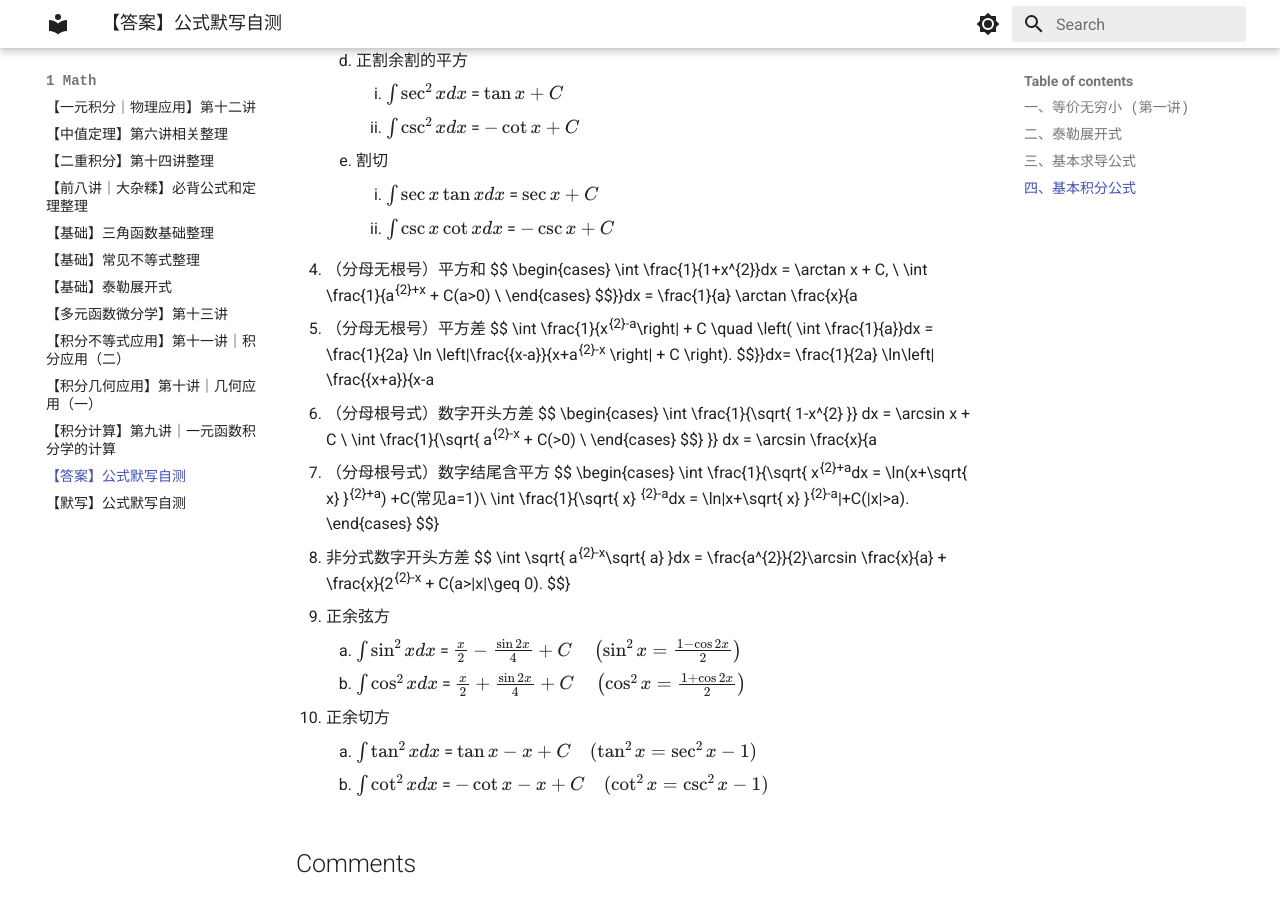
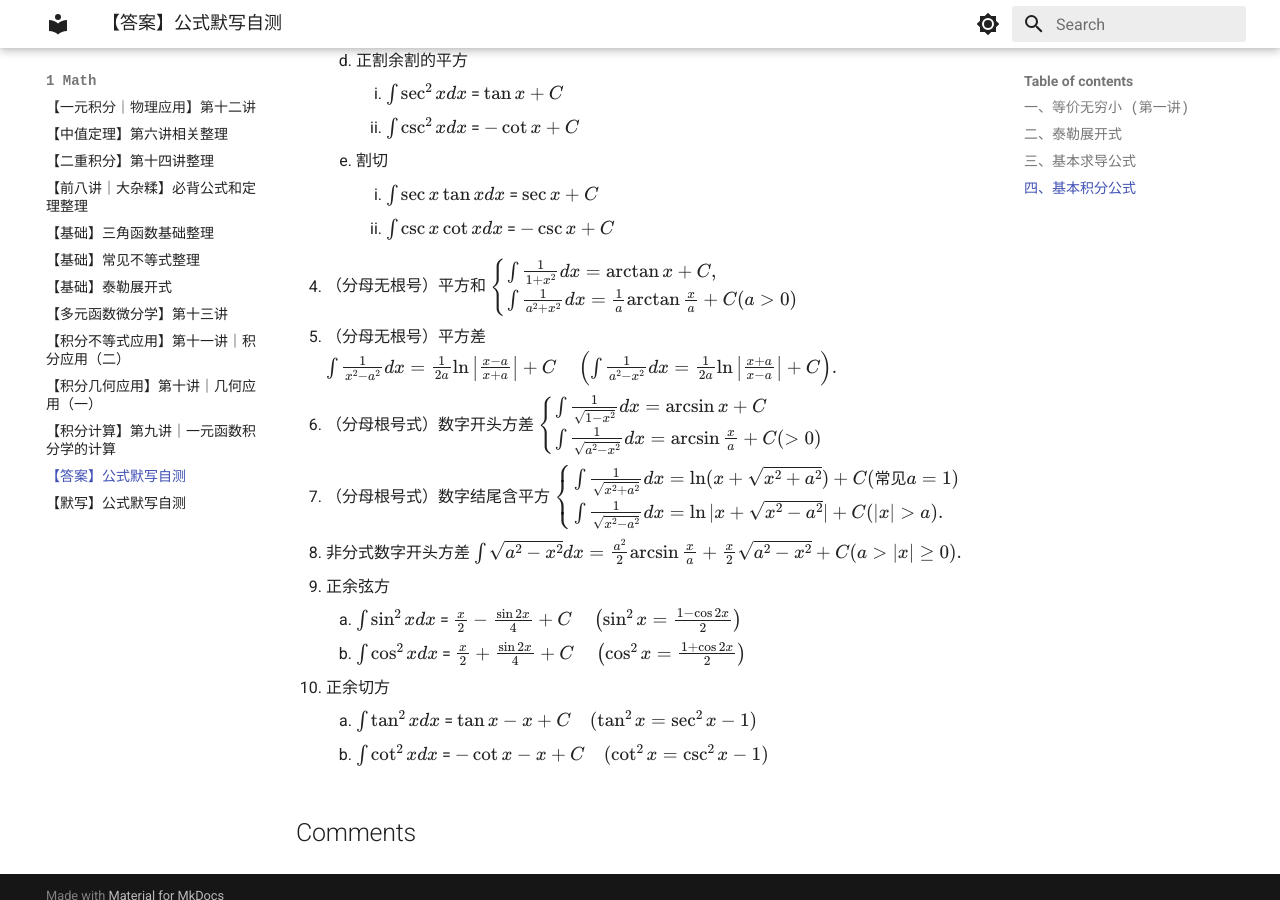
Before and after one commit to syiooo/syiooo.github.io, an MkDocs documentation site: the page built from docs/1_Math/【答案】公式默写自测.md, in a window 1280 px wide and 900 px high, scrolled down 3467 px. Built offline with MkDocs 1.6.1 and Material for MkDocs 9.7.7, drawn with Linux system fonts in a browser that asks for light colours; comment, search, counter and statistics services are not loaded.

Commit message:
默写数学纸

```diff
--- a/docs/1_Math/【答案】公式默写自测.md
+++ b/docs/1_Math/【答案】公式默写自测.md
@@ -103,36 +103,16 @@
 		1. $\int\sec x \tan xdx$ = $\sec x+C$
 		2. $\int \csc x\cot xdx$ = $-\csc x+C$
 4. （分母无根号）平方和
-$$
-\begin{cases}
-\int \frac{1}{1+x^{2}}dx = \arctan x + C, \\
-\int \frac{1}{a^{2}+x^{2}}dx = \frac{1}{a} \arctan \frac{x}{a} + C(a>0) \\
-\end{cases}
-$$
+$\begin{cases}\int \frac{1}{1+x^{2}}dx = \arctan x + C, \\\int \frac{1}{a^{2}+x^{2}}dx = \frac{1}{a} \arctan \frac{x}{a} + C(a>0) \\\end{cases}$
 5. （分母无根号）平方差
-$$
-\int \frac{1}{x^{2}-a^{2}}dx = \frac{1}{2a} \ln \left|\frac{{x-a}}{x+a}\right| + C
-\quad \left( \int \frac{1}{a^{2}-x^{2}}dx= \frac{1}{2a} \ln\left| \frac{{x+a}}{x-a} \right| + C \right).
-$$
+$\int \frac{1}{x^{2}-a^{2}}dx = \frac{1}{2a} \ln \left|\frac{{x-a}}{x+a}\right| + C\quad \left( \int \frac{1}{a^{2}-x^{2}}dx= \frac{1}{2a} \ln\left| \frac{{x+a}}{x-a} \right| + C \right).$
 6. （分母根号式）数字开头方差
-$$
-\begin{cases}
-\int \frac{1}{\sqrt{ 1-x^{2} }} dx = \arcsin x + C \\
-\int \frac{1}{\sqrt{ a^{2}-x^{2} }} dx = \arcsin \frac{x}{a} + C(>0) \\
-\end{cases}
-$$
+$\begin{cases}\int \frac{1}{\sqrt{ 1-x^{2} }} dx = \arcsin x + C \\\int \frac{1}{\sqrt{ a^{2}-x^{2} }} dx = \arcsin \frac{x}{a} + C(>0) \\\end{cases}$
 7. （分母根号式）数字结尾含平方
-$$
-\begin{cases}
-\int \frac{1}{\sqrt{ x^{2}+a^{2} }}dx = \ln(x+\sqrt{ x^{2}+a^{2} }) +C(常见a=1)\\
-\int \frac{1}{\sqrt{ x^{2}-a^{2} }}dx = \ln|x+\sqrt{ x^{2}-a^{2} }|+C(|x|>a).
-\end{cases}
-$$
+$\begin{cases}\int \frac{1}{\sqrt{ x^{2}+a^{2} }}dx = \ln(x+\sqrt{ x^{2}+a^{2} }) +C(常见a=1)\\\int \frac{1}{\sqrt{ x^{2}-a^{2} }}dx = \ln|x+\sqrt{ x^{2}-a^{2} }|+C(|x|>a).\end{cases}$
 
 8. 非分式数字开头方差
-$$
-\int \sqrt{ a^{2}-x^{2} }dx = \frac{a^{2}}{2}\arcsin \frac{x}{a} + \frac{x}{2}\sqrt{ a^{2}-x^{2} } + C(a>|x|\geq 0).
-$$
+$\int \sqrt{ a^{2}-x^{2} }dx = \frac{a^{2}}{2}\arcsin \frac{x}{a} + \frac{x}{2}\sqrt{ a^{2}-x^{2} } + C(a>|x|\geq 0).$
 9. 正余弦方
 	1. $\int \sin ^{2}xdx$ = $\frac{x}{2} - \frac {{\sin 2x}} {4} + C \quad \left( \sin ^{2}x= \frac{{1-\cos 2x}}{2} \right)$
 	2. $\int \cos ^{2}xdx$ = $\frac{x}{2} + \frac {{\sin 2x}} {4} + C \quad \left( \cos ^{2}x = \frac{{1 +\cos 2x}}{2} \right)$
```
Also changed, not shown: docs/1_Math/【默写】公式默写自测.md (+5 -25 lines), docs/.obsidian/workspace.json, docs/5_Cognition/【组块搭建步骤】要当一个耐刷王.md (renamed from docs/5_Cognition/【组块搭建步骤】为什么要当一个耐刷王.md).
